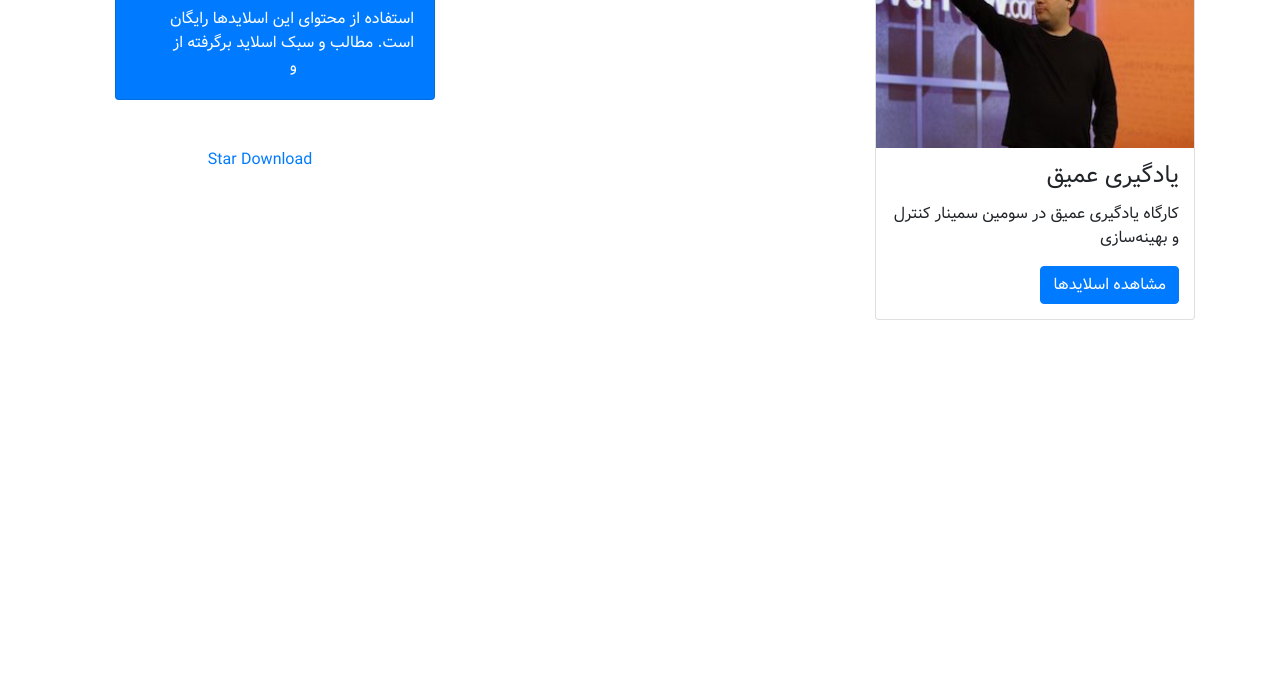
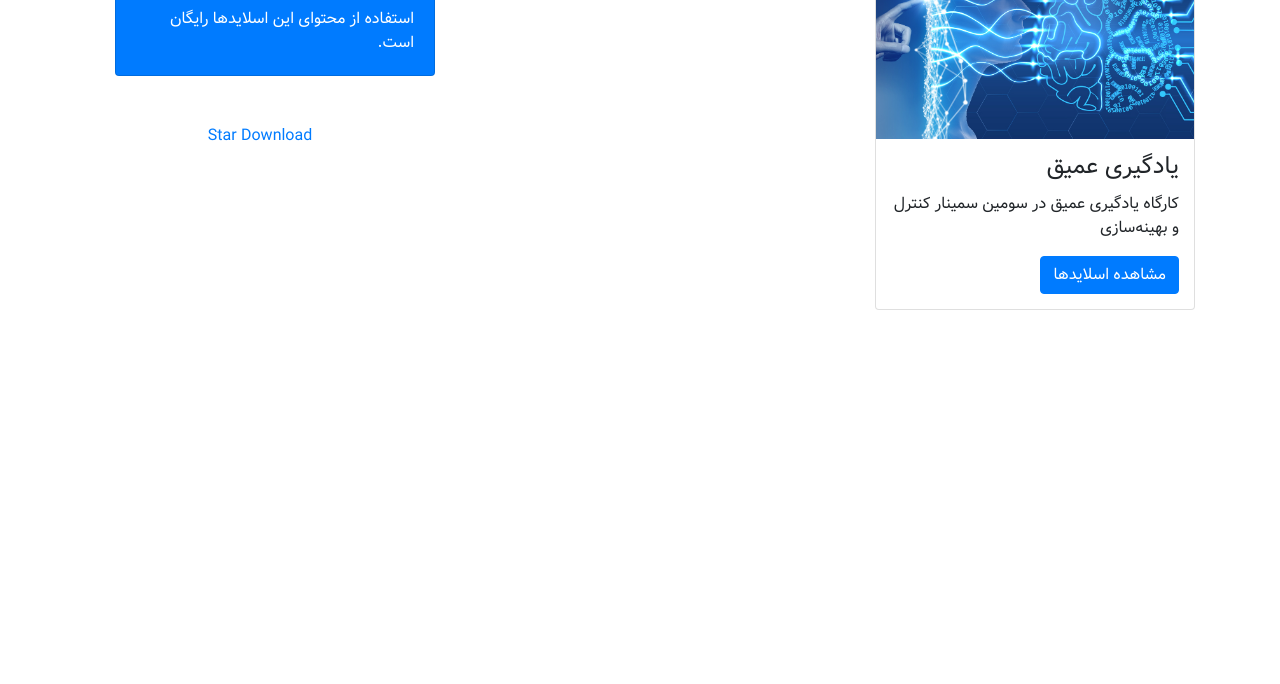
Before and after one commit to mamintoosi/slides, a plain HTML site: page index.html in a window 1280 px wide. Shown: the part 116-800 px from the top of the page. Drawn offline with nearby package versions, Linux system fonts and the light colour scheme; files whose address does not match are found by name.

Commit message:
اصلاح مختصر

```diff
--- a/index.html
+++ b/index.html
@@ -14,11 +14,11 @@
         <div class="row mt-5">
             <div class="col">
                 <div class="card" style="width: 20rem;">
-                    <img class="card-img-top" src="lib/images/joel.jpg" alt="Card image cap">
+                    <img class="card-img-top" src="topics/DeepLearning-TSCO-2019/images/DL.jpg" alt="Card image cap">
                     <div class="card-block">
                         <h4 class="card-title">یادگیری عمیق</h4>
                         <p class="card-text">کارگاه یادگیری عمیق در سومین سمینار کنترل و بهینه‌سازی</p>
-                        <a href="topics/JoelTest" class="btn btn-primary">مشاهده اسلایدها</a>
+                        <a href="topics/DeepLearning-TSCO-2019" class="btn btn-primary">مشاهده اسلایدها</a>
                     </div>
                 </div>
             </div>
@@ -32,12 +32,7 @@
                             <div class="card-body">
                             <h4 class="card-title">ارائه‌های محمود امین‌طوسی</h4>
                             <p class="card-text pt-3">استفاده از محتوای این اسلایدها رایگان است.
-						مطالب و سبک اسلاید برگرفته از
-							<a href="https://github.com/mdda/deep-learning-workshop"> Martin Andrews </a>
-							و
-							<a href="https://hameds.github.io/slides/"> سعیدی‌فرد </a>
 							</p>
-
 
                             </div>
 
```
Also changed, not shown: topics/DeepLearning-TSCO-2019/images/DL.jpg (added), 1 other file.
